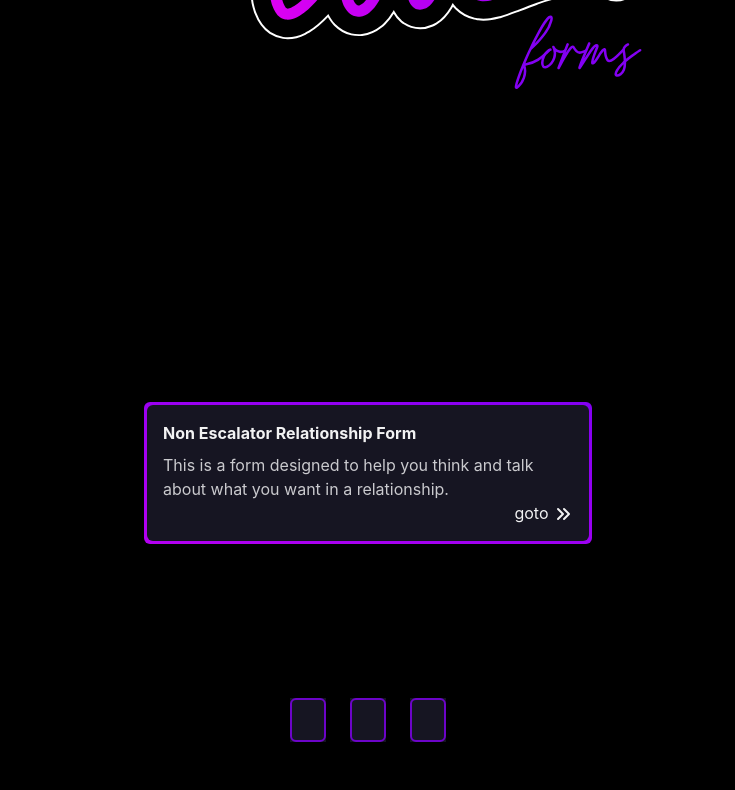
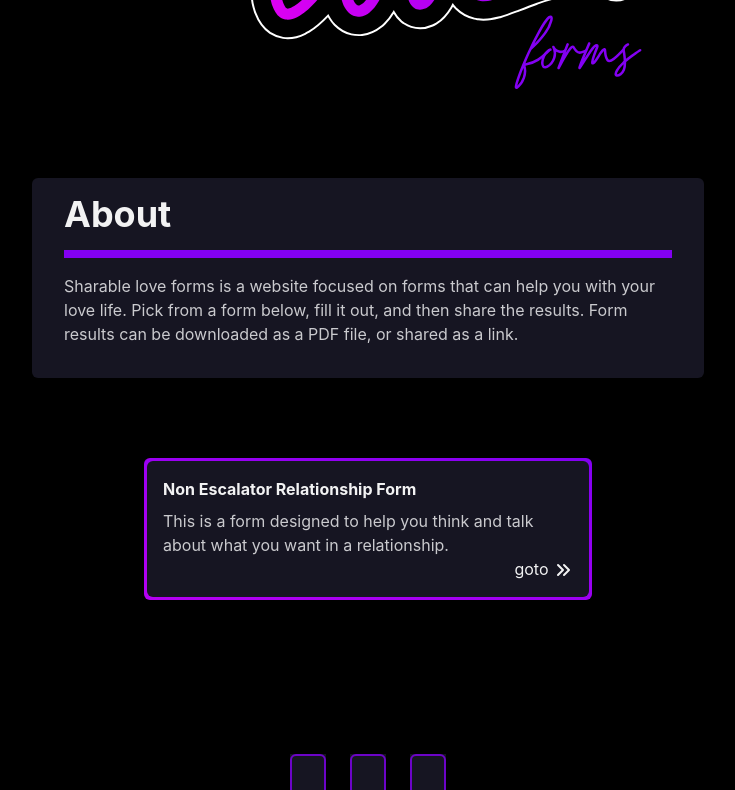
Before and after one commit to BensThoughts/shareable-love-forms, a Next.js app: page / in a window 1280 px wide. Shown: the part 455-1245 px from the top of the page, without its empty margins (272-1007 px from the left). Before the commit the page ends 1207 px from the top, so only its background shows below. Built offline with nearby package versions, Linux system fonts and the light colour scheme; some icons are missing.

Commit message:
using NextLink directly, and new layout TitleCard

```diff
--- a/src/pages/index.tsx
+++ b/src/pages/index.tsx
@@ -5,7 +5,8 @@ import FlexSection from '@app/components/FlexSection';
 import LogoSVG from '@app/components/Layout/Background/LogoSVG';
 import TitleCard from '@app/components/Card/TitleCard';
 import {ChevronDoubleRightIcon} from '@heroicons/react/solid';
-import Link from 'next/link';
+import Title from '@app/components/Title';
+import NextLink from '@app/components/NextLink';
 
 export default function Home() {
   // React.useEffect(() => {
@@ -48,26 +49,37 @@ export default function Home() {
         />
       </FlexSection>
       <FlexSection>
-        <TitleCard title="About">
+        <TitleCard
+          className="max-w-2xl rounded-md bg-neutral-dark"
+        >
+          <div className="pb-4 w-full border-b-8 border-secondary">
+            <Title className="text-neutral-lightest">About</Title>
+          </div>
+          <div className="mt-4 text-neutral-lighter">
           Sharable love forms is a website focused on forms that can help you with your love life. Pick from a form
           below, fill it out, and then share the results. Form results can be downloaded as a PDF file,
           or shared as a link.
+          </div>
+
         </TitleCard>
       </FlexSection>
       <FlexSection>
+        <NextLink
+          href="/non-escalator-relationship"
+          className="rounded-md"
+        >
           <Card
             title="Non Escalator Relationship Form"
-          className="self-center max-w-md"
+            className={`self-center max-w-md`}
           >
             This is a form designed to help you think and talk about what you want in a relationship.
             <div className="flex justify-end w-full">
-            <Link href="/non-escalator-relationship" passHref scroll={true}>
-              <a>
-                <span className="inline-block text-neutral-lightest">goto <ChevronDoubleRightIcon className="inline-block w-5 h-5" /></span>
-              </a>
-            </Link>
+              <span className="inline-block text-neutral-lightest">
+                goto <ChevronDoubleRightIcon className="inline-block w-5 h-5" />
+              </span>
             </div>
           </Card>
+        </NextLink>
 
       </FlexSection>
       <FlexSection>
```
Lines whose indentation alone changed are shown as unchanged.
